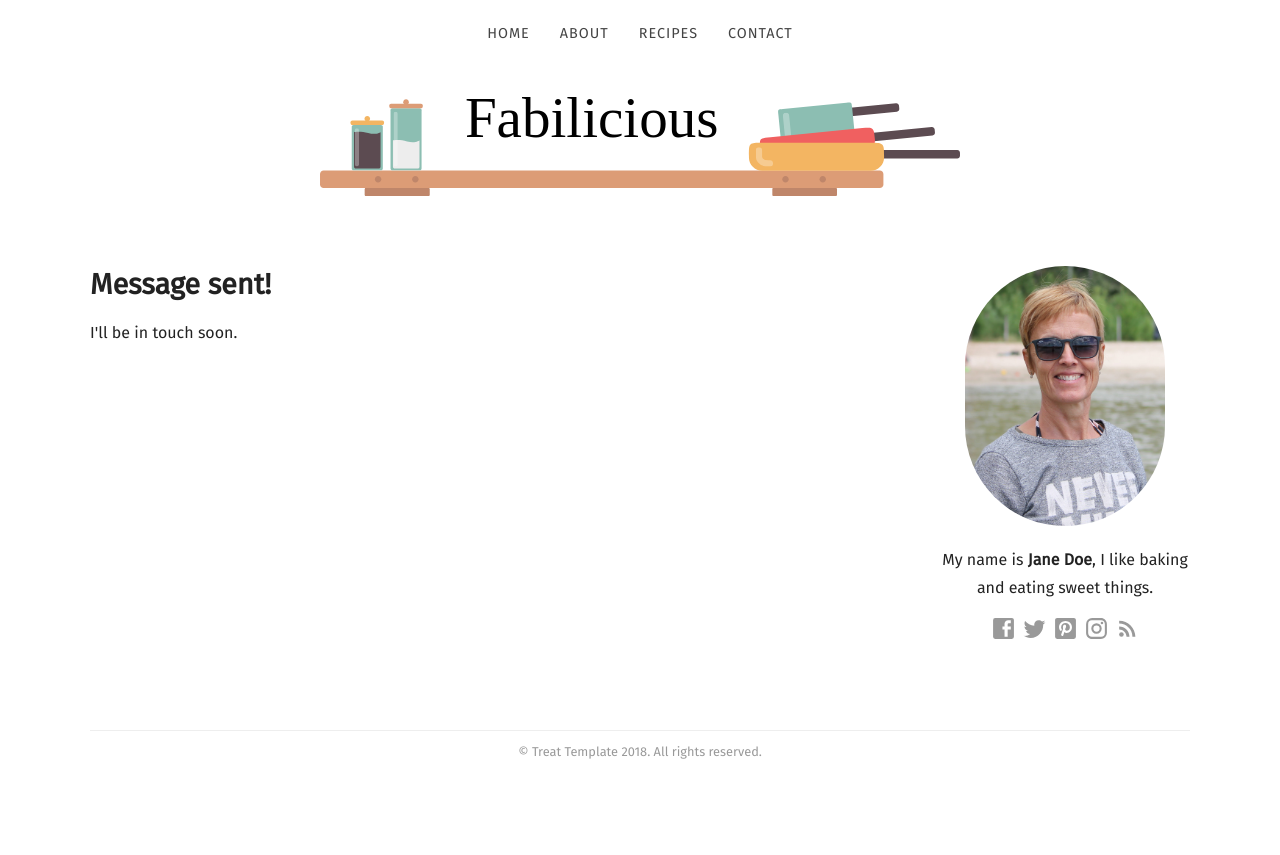
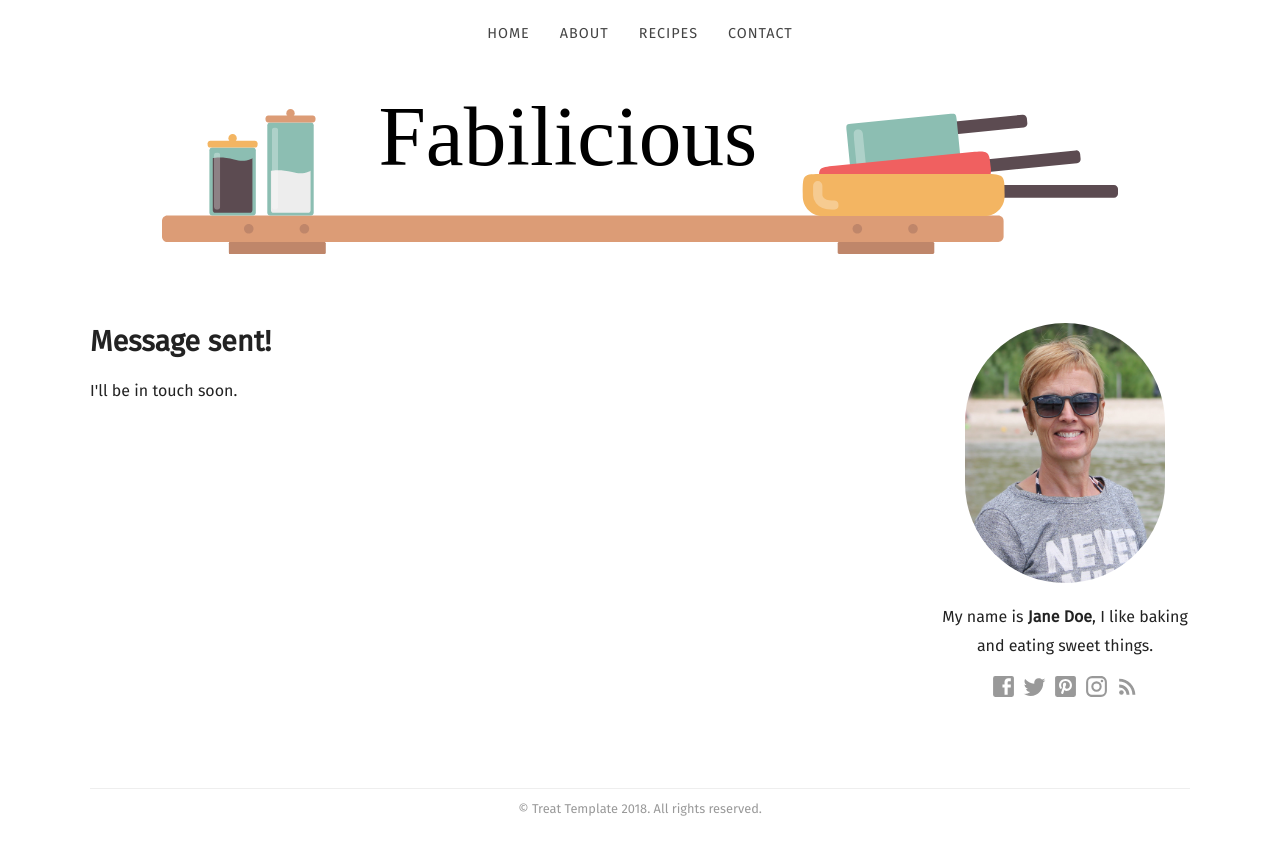
Before and after one commit to fabilicious/fabilicious.github.io, a Jekyll site: the page built from contact-success.html, in a window 1280 px wide. Shown: the top 855 px of the page. Built offline with Jekyll 4.4.1, drawn with Linux system fonts in a browser that asks for light colours; some web fonts are replaced.

Commit message:
changed banner height

```diff
--- a/_layouts/default.html
+++ b/_layouts/default.html
@@ -28,7 +28,7 @@
 		{% include navigation.html %}
 		<header>
 			<a href="{{site.baseurl }}/">
-				<img src="{{ site.baseurl }}/images/logo.svg" width="50%" alt="logo">
+				<img src="{{ site.baseurl }}/images/logo.svg" height="50%" alt="logo">
 			</a>
 		</header>
 		<div class="container main-content">
```
